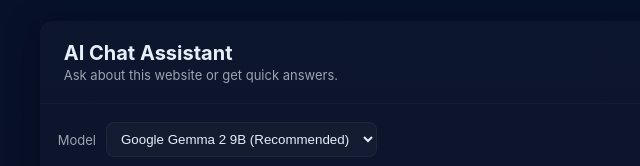
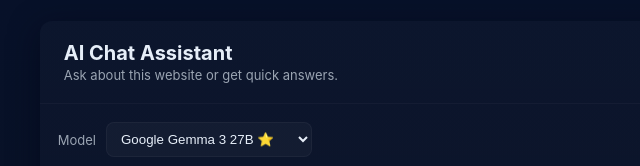
Before and after one commit to Mathin26/Chatbot, a website: page index.html in a window 1280 px wide. Shown: the top 166 px of the page, 161-801 px from the left. Drawn offline with Linux system fonts and the light colour scheme.

Commit message:
Project update

```diff
--- a/index.html
+++ b/index.html
@@ -61,14 +61,49 @@
       <div class="controls">
         <label for="model-select" class="model-label">Model</label>
         <select id="model-select" class="model-select" aria-label="Select model">
-          <option value="google/gemma-2-9b-it:free">Google Gemma 2 9B (Recommended)</option>
-          <option value="meta-llama/llama-3.2-3b-instruct:free">Meta Llama 3.2 3B</option>
-          <option value="meta-llama/llama-3.2-1b-instruct:free">Meta Llama 3.2 1B (Fast)</option>
-          <option value="qwen/qwen-2-7b-instruct:free">Qwen 2 7B</option>
-          <option value="microsoft/phi-3-mini-128k-instruct:free">Microsoft Phi-3 Mini</option>
-          <option value="mistralai/mistral-7b-instruct:free">Mistral 7B</option>
-          <option value="meituan/longcat-flash-chat:free">Meituan LongCat Flash</option>
-        </select>
+  <!-- Large Models -->
+  <option value="google/gemma-3-27b-it:free">Google Gemma 3 27B ⭐</option>
+  <option value="google/gemma-3-12b-it:free">Google Gemma 3 12B</option>
+
+
+  <optgroup label="🏆 Best General">
+    <option value="google/gemma-3-27b-it:free">Gemma 3 27B ⭐</option>
+    <option value="google/gemma-3-12b-it:free">Gemma 3 12B</option>
+    <option value="meta-llama/llama-3.3-8b-instruct:free">Llama 3.3 8B</option>
+    <option value="qwen/qwen3-8b:free">Qwen 3 8B</option>
+  </optgroup>
+
+  <optgroup label="🧠 Reasoning">
+    <option value="tencent/hy3:free">Tencent Hy3 (295B MoE)</option>
+    <option value="deepseek/deepseek-r1-0528-qwen3-8b:free">DeepSeek R1 8B</option>
+    <option value="liquid/lfm-2.5-1.2b-thinking:free">Liquid LFM2.5 Thinking</option>
+  </optgroup>
+
+  <optgroup label="💻 Coding">
+    <option value="poolside/laguna-xs-2.1:free">Poolside Laguna XS 2.1</option>
+  </optgroup>
+
+  <optgroup label="⚡ Fast">
+    <option value="google/gemma-3-4b-it:free">Gemma 3 4B</option>
+    <option value="google/gemma-3-1b-it:free">Gemma 3 1B</option>
+    <option value="qwen/qwen3-4b:free">Qwen 3 4B</option>
+    <option value="qwen/qwen3-1.7b:free">Qwen 3 1.7B</option>
+    <option value="liquid/lfm-2.5-1.2b-instruct:free">Liquid LFM2.5 Instruct</option>
+
+  <!-- Medium Models -->
+  <option value="google/gemma-3-4b-it:free">Google Gemma 3 4B</option>
+  <option value="meta-llama/llama-3.3-8b-instruct:free">Llama 3.3 8B</option>
+  <option value="qwen/qwen3-8b:free">Qwen 3 8B</option>
+
+  <!-- Small/Fast Models -->
+  <option value="google/gemma-3-1b-it:free">Gemma 3 1B (Fast)</option>
+  <option value="qwen/qwen3-4b:free">Qwen 3 4B</option>
+  <option value="qwen/qwen3-1.7b:free">Qwen 3 1.7B</option>
+  <option value="microsoft/phi-4-reasoning-plus:free">Phi-4 Reasoning</option>
+
+  <!-- Ultra Fast -->
+  <option value="deepseek/deepseek-r1-0528-qwen3-8b:free">DeepSeek R1 8B</option>
+</select>
       </div>
 
       <section id="chat-box" class="chat-box" role="log" aria-live="polite"></section>
```
